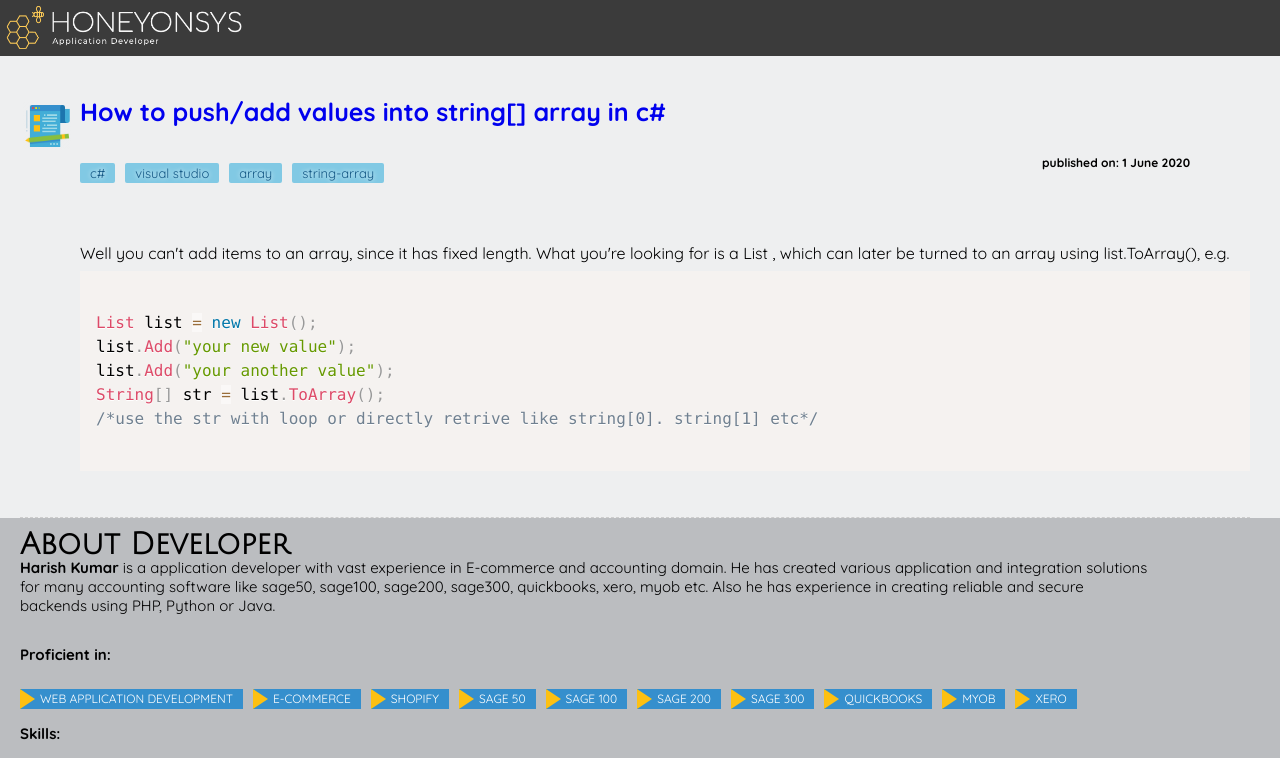
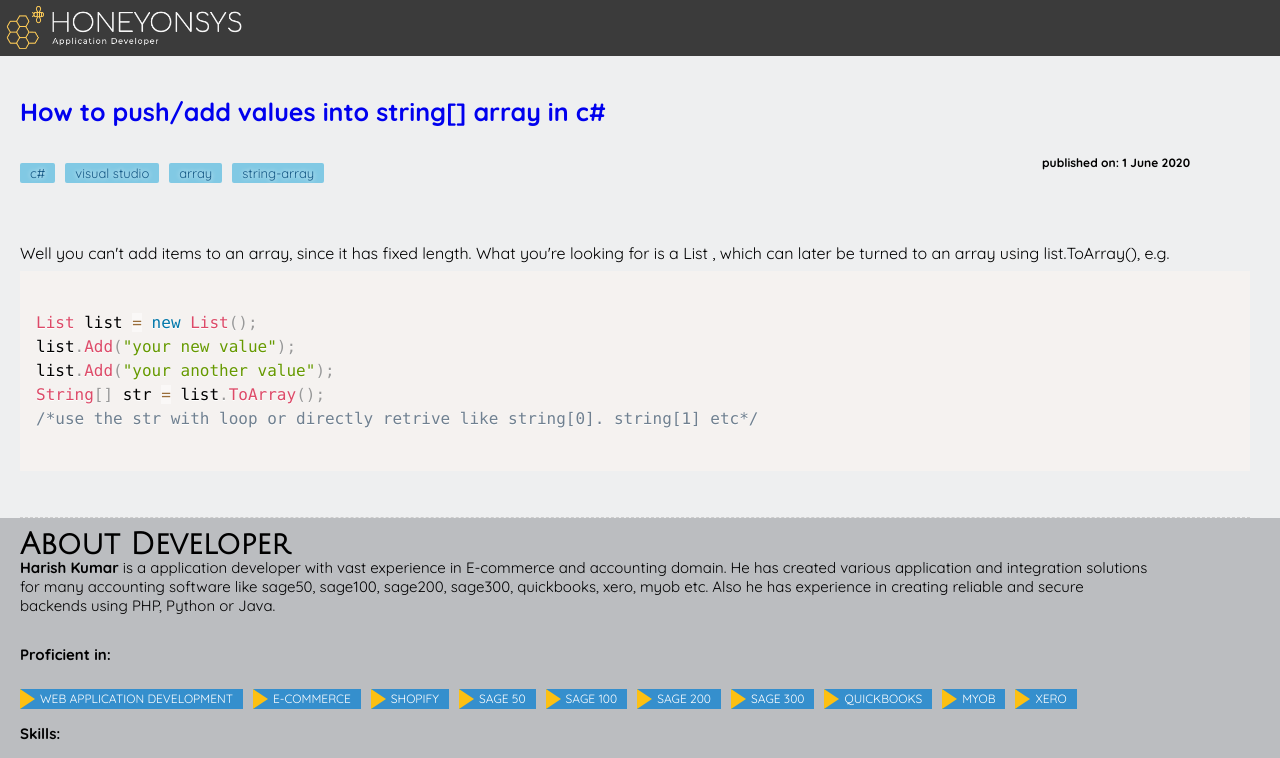
Before and after one commit to honeyonsys/honeyonsys.github.io, a PHP site: the page made by articles/0004-How-to-push-add-values-into-string[]-array-in-c.html in a window 1280 px wide. Shown: the top 758 px of the page. Run offline with PHP 8.4, Linux system fonts and the light colour scheme; some libraries are stand-ins or nearby versions.

Commit message:
removed article icon from title

```diff
--- a/assets/css/style.css
+++ b/assets/css/style.css
@@ -188,14 +188,14 @@ section{
     max-width: 100%;
 }
 .blog{
-    width:calc(100% - 70px);
+    width:calc(100% - 10px);
     height:auto;
     float: left;
     margin-top:30px;
     padding-bottom: 20px;
-    padding-left:60px;
+
     border-bottom:#CDCDCD dashed 1px;
-    background:url(../img/blogIcon.png) no-repeat 2px 5px;
+
     background-size: 50px 50px;
 }
 .blogTitle{
```
